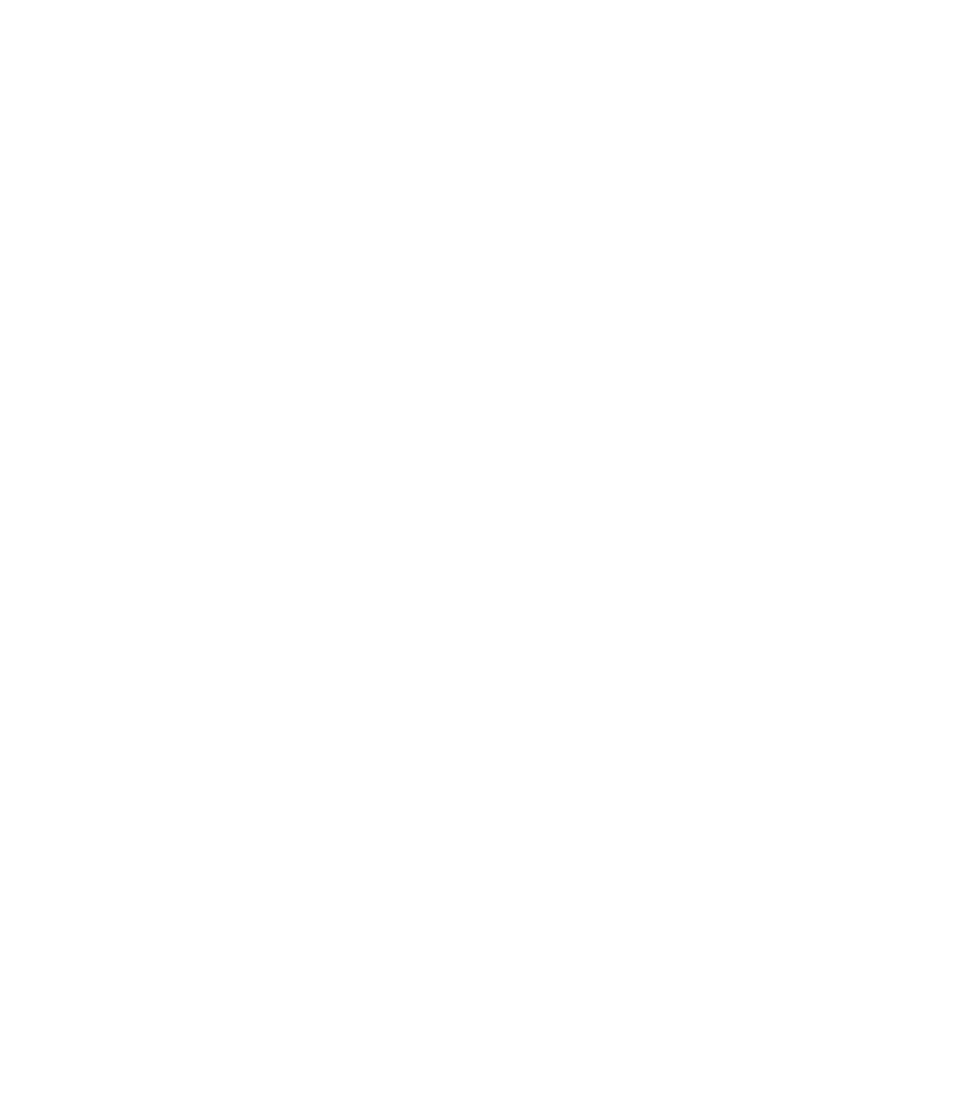
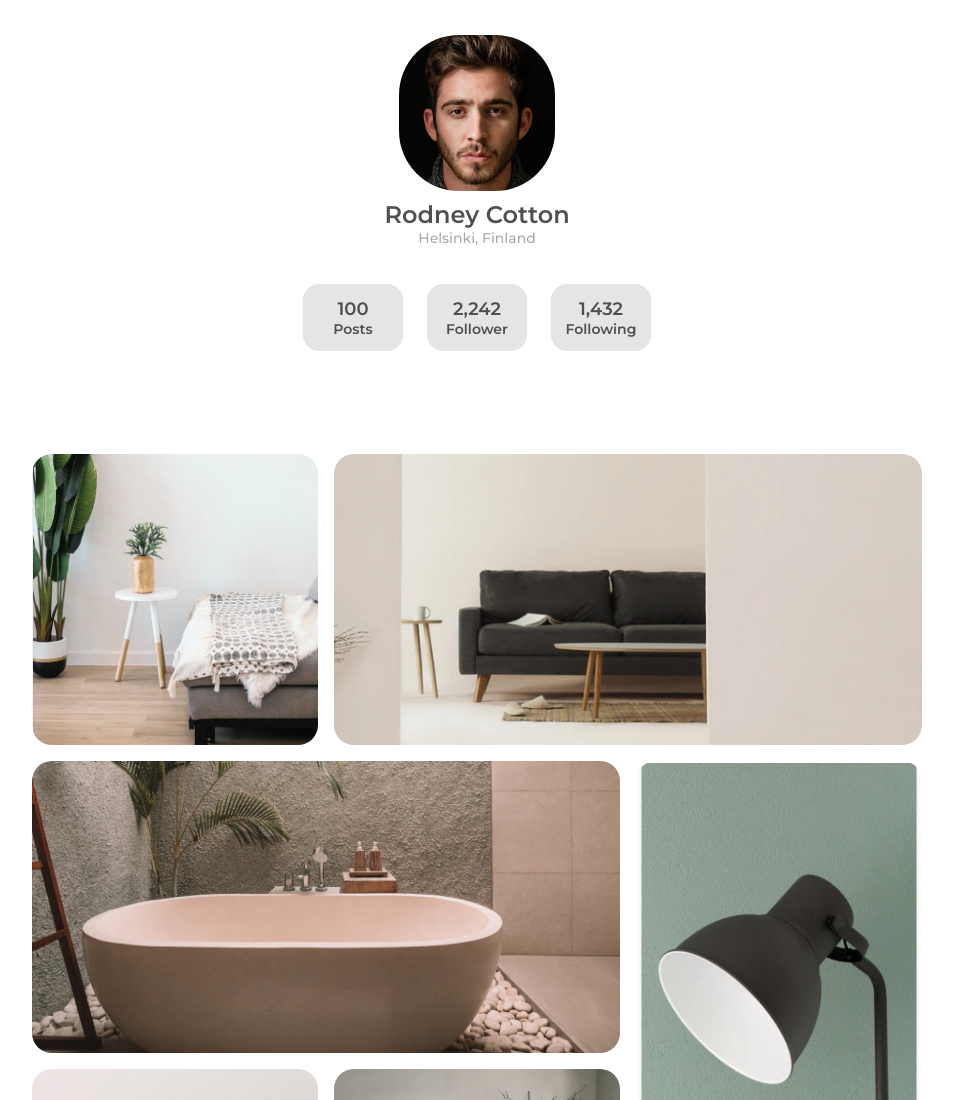
Before and after one commit to Carmo-sousa/devchallengers-my-gallery, a plain HTML site: page index.html in a window 1280 px wide. Shown: the top 1100 px of the page, without its empty margins (163-1116 px from the left). Before the commit the page ends 800 px from the top, so only its background shows below. Drawn offline with Linux system fonts and the light colour scheme.

Commit message:
Projeto finalizado

```diff
--- a/assets/css/styles.css
+++ b/assets/css/styles.css
@@ -0,0 +1,180 @@
+@import url("https://fonts.googleapis.com/css2?family=Montserrat:wght@400;500;600&display=swap");
+
+* {
+  font-family: "Montserrat", sans-serif;
+  font-weight: 600;
+  color: #4e5150;
+  margin: 0;
+  padding: 0;
+  box-sizing: content-box;
+  -moz-box-sizing: border-box;
+  -webkit-box-sizing: border-box;
+}
+
+img {
+  width: 100%;
+  height: 100%;
+}
+
+.content {
+  width: 100%;
+  max-width: 1440px;
+  min-height: 100vh;
+  padding: 25px;
+  display: flex;
+  flex-direction: column;
+  justify-content: space-around;
+  align-items: center;
+  transition: all 0.5s ease;
+}
+
+.header {
+  width: 100%;
+  padding: 10px;
+  display: flex;
+  flex-direction: column;
+  justify-content: center;
+  align-items: center;
+}
+
+.header__avatar {
+  width: 156px;
+  height: 156px;
+  border-radius: 60px;
+  background-color: #ffffff;
+  overflow: hidden;
+  margin-bottom: 9px;
+}
+
+.header__name {
+  font-size: 24px;
+}
+
+.header__country {
+  font-size: 14px;
+  font-weight: 500;
+  color: #a9a9a9;
+}
+
+.header__info {
+  margin-top: 25px;
+  display: flex;
+  justify-content: space-around;
+}
+
+.card {
+  width: 100px;
+  height: 67px;
+  margin: 12px;
+  border-radius: 16px;
+  background-color: #e5e5e5;
+  display: flex;
+  flex-direction: column;
+  justify-content: center;
+  align-items: center;
+}
+
+.card__title {
+  font-size: 18px;
+}
+
+.card__content {
+  font-size: 14px;
+}
+
+/* Gallery */
+.gallery {
+  display: grid;
+  grid-template-rows: 1fr 1fr 1fr;
+  grid-template-columns: 1fr 1fr 1fr;
+  gap: 16px;
+  padding: 16px;
+  margin-top: 65px;
+  max-width: 965px;
+  width: 75%;
+  grid-template-areas:
+    "card-1 card-2 card-2"
+    "card-3 card-3 card-4"
+    "card-5 card-6 card-4";
+  transition: all 0.5s ease;
+}
+
+.gallery__item {
+  width: 100%;
+  height: 100%;
+  min-width: 33.33%;
+  min-height: 33.33%;
+  border-radius: 20px;
+  overflow: hidden;
+}
+
+.gallery__item:nth-child(1) {
+  grid-area: card-1;
+}
+.gallery__item:nth-child(2) {
+  grid-area: card-2;
+}
+.gallery__item:nth-child(3) {
+  grid-area: card-3;
+}
+.gallery__item:nth-child(4) {
+  grid-area: card-4;
+}
+.gallery__item:nth-child(5) {
+  grid-area: card-5;
+}
+.gallery__item:nth-child(6) {
+  grid-area: card-6;
+}
+
+.gallery__item:nth-child(4) img {
+  /* border-radius: 40px; */
+  height: 105%;
+}
+
+/* Footer */
+.footer {
+  margin-top: 100px;
+}
+
+.copyright {
+  color: #a9a9a9;
+  font-size: 14px;
+}
+
+@media only screen and (max-width: 800px) {
+  .content {
+    padding: 10px;
+  }
+  .gallery {
+    width: 100%;
+    gap: 5px;
+    padding: 0;
+    margin-top: 35px;
+  }
+
+  .header__avatar {
+    width: 101px;
+    height: 101px;
+    border-radius: 38px;
+  }
+
+  .header__name {
+    font-size: 14px;
+  }
+
+  .header__country {
+    font-size: 10px;
+  }
+
+  .card {
+    width: 78px;
+    height: 52px;
+    border-radius: 12px;
+  }
+
+  .card__title,
+  .card__content {
+    font-size: 12px;
+  }
+}
--- a/index.html
+++ b/index.html
@@ -9,6 +9,51 @@
   <title>DevChallenger | My gallery</title>
 </head>
 <body>
-
+  <div class="content">
+    <header class="header">
+      <div class="header__avatar">
+        <img src="./assets/images/profilePhoto.png" alt="Profile" class="avatar__image">
+      </div>
+      <h1 class="header__name">Rodney Cotton</h1>
+      <p class="header__country">Helsinki, Finland</p>
+      <div class="header__info">
+        <div class="card">
+          <p class="card__title">100</p>
+          <p class="card__content">Posts</p>
+        </div>
+        <div class="card">
+          <p class="card__title">2,242</p>
+          <p class="card__content">Follower</p>
+        </div>
+        <div class="card">
+          <p class="card__title">1,432</p>
+          <p class="card__content">Following</p>
+        </div>
+      </div>
+    </header>
+    <main class="gallery">
+      <div class="gallery__item">
+        <img src="./assets/images/photo1.png" alt="">
+      </div>
+      <div class="gallery__item">
+        <img src="./assets/images/photo2.png" alt="">
+      </div>
+      <div class="gallery__item">
+        <img src="./assets/images/photo3.png" alt="">
+      </div>
+      <div class="gallery__item">
+        <img src="./assets/images/photo4.png" alt="">
+      </div>
+      <div class="gallery__item">
+        <img src="./assets/images/photo5.png" alt="">
+      </div>
+      <div class="gallery__item">
+        <img src="./assets/images/photo6.png" alt="">
+      </div>
+    </main>
+    <footer class="footer">
+      <small class="copyright">Rômulo Sousa @ DevChallenges.io</small>
+    </footer>
+  </div>
 </body>
 </html>
```
